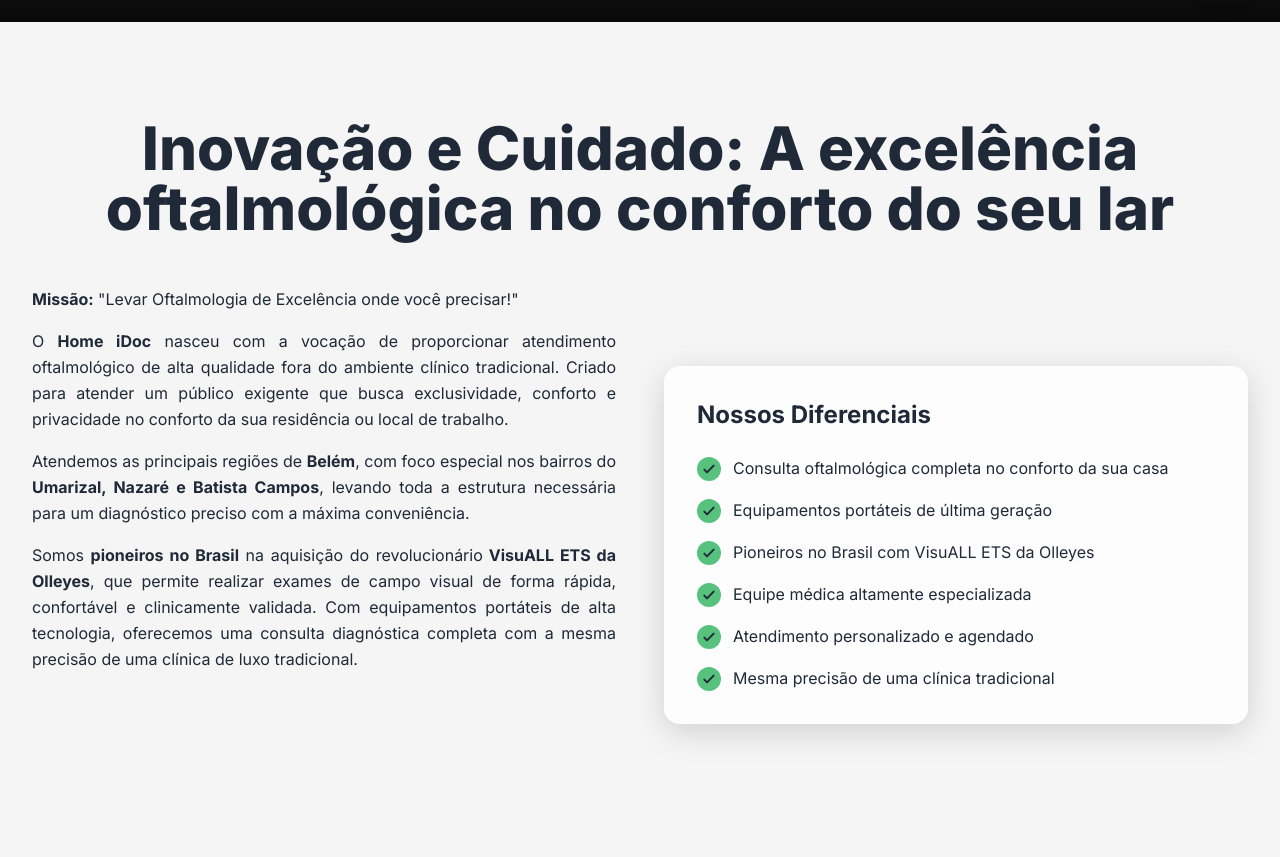
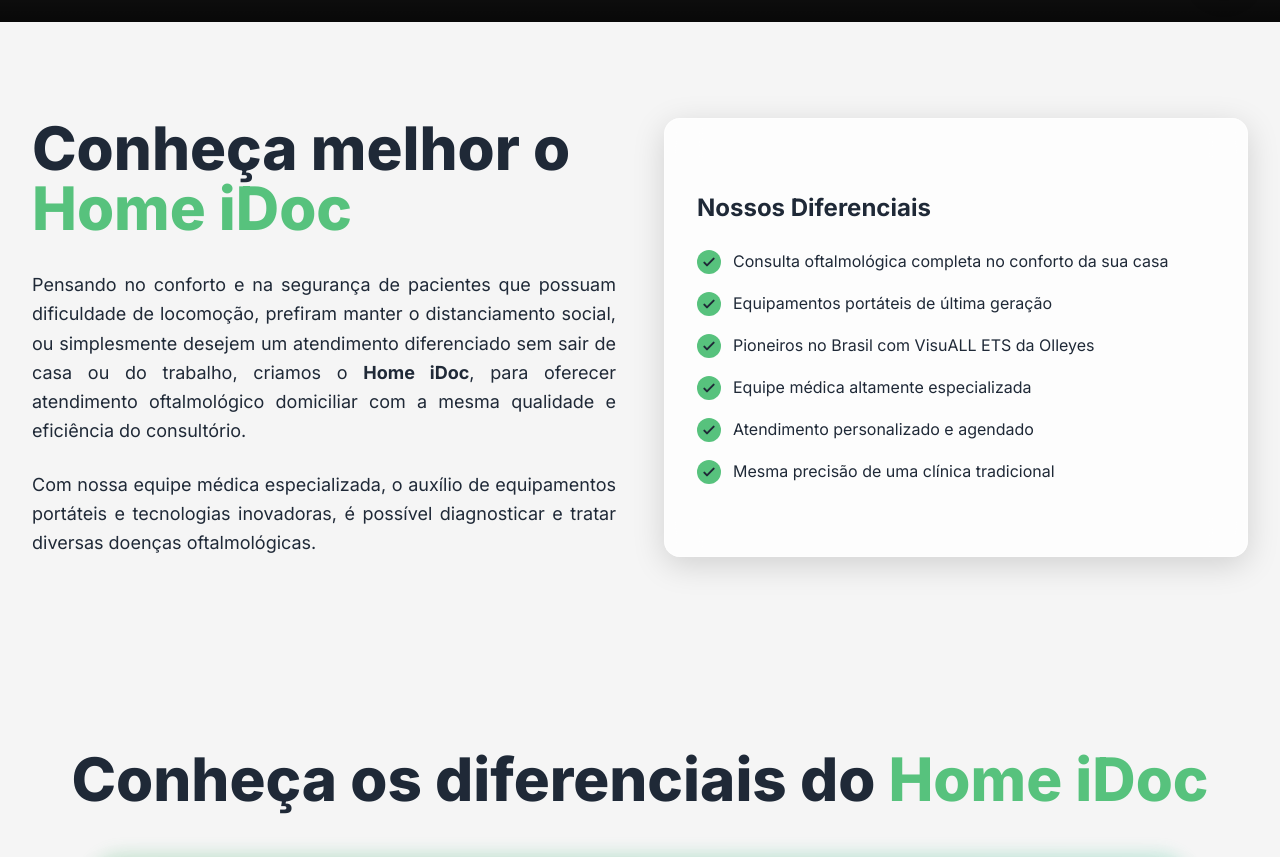
Before and after one commit to mfelipperd/homeidoc, a Next.js app: page / in a window 1280 px wide. Shown: the part 778-1635 px from the top of the page. Built offline with nearby package versions, Linux system fonts and the light colour scheme; grey boxes are pictures that could not be loaded.

Commit message:
feat: add AboutSection component to home page with service highlights

```diff
--- a/components/home/AboutSection.tsx
+++ b/components/home/AboutSection.tsx
@@ -11,45 +11,32 @@
   return (
     <section className="py-16 md:py-24">
       <div className="container-custom">
-        {/* Título centralizado acima de toda a seção */}
-        <h2 className="text-4xl md:text-5xl lg:text-6xl font-extrabold text-center mb-12 leading-tight">
-          Inovação e Cuidado: A excelência oftalmológica no conforto do seu lar
-        </h2>
-
-        <div className="grid grid-cols-1 lg:grid-cols-2 gap-12 items-start">
+        <div className="grid grid-cols-1 lg:grid-cols-2 gap-12 items-stretch">
           {/* Coluna Esquerda - Texto */}
-          <div className="text-left space-y-6">
-            <div className="space-y-4 text-base text-white/90 leading-relaxed text-justify">
+          <div className="text-left flex flex-col justify-center">
+            <h2 className="text-4xl md:text-5xl lg:text-6xl font-extrabold text-left mb-8 leading-tight">
+              Conheça melhor o <span className="text-primary-green">Home iDoc</span>
+            </h2>
+            <div className="space-y-6 text-lg text-white/90 leading-relaxed text-justify">
               <p>
-                <strong className="text-white">Missão:</strong> "Levar Oftalmologia de Excelência onde você precisar!"
+                Pensando no conforto e na segurança de pacientes que possuam dificuldade de locomoção,
+                prefiram manter o distanciamento social, ou simplesmente desejem um atendimento
+                diferenciado sem sair de casa ou do trabalho, criamos o <strong>Home iDoc</strong>,
+                para oferecer atendimento oftalmológico domiciliar com a mesma qualidade e
+                eficiência do consultório.
               </p>
 
               <p>
-                O <strong>Home iDoc</strong> nasceu com a vocação de proporcionar atendimento
-                oftalmológico de alta qualidade fora do ambiente clínico tradicional. Criado
-                para atender um público exigente que busca exclusividade, conforto e
-                privacidade no conforto da sua residência ou local de trabalho.
-              </p>
-
-              <p>
-                Atendemos as principais regiões de <strong>Belém</strong>, com foco especial nos bairros
-                do <strong>Umarizal, Nazaré e Batista Campos</strong>, levando toda a estrutura
-                necessária para um diagnóstico preciso com a máxima conveniência.
-              </p>
-
-              <p>
-                Somos <strong>pioneiros no Brasil</strong> na aquisição do revolucionário
-                <strong> VisuALL ETS da Olleyes</strong>, que permite realizar exames de campo
-                visual de forma rápida, confortável e clinicamente validada. Com equipamentos
-                portáteis de alta tecnologia, oferecemos uma consulta diagnóstica completa com
-                a mesma precisão de uma clínica de luxo tradicional.
+                Com nossa equipe médica especializada, o auxílio de equipamentos portáteis e
+                tecnologias inovadoras, é possível diagnosticar e tratar diversas doenças
+                oftalmológicas.
               </p>
             </div>
           </div>
 
           {/* Coluna Direita - Lista de Destaques */}
-          <div className="lg:mt-20">
-            <div className="glass-card-strong rounded-2xl p-8">
+          <div className="flex flex-col">
+            <div className="glass-card-strong rounded-2xl p-8 h-full flex flex-col justify-center">
               <h3 className="text-2xl font-bold mb-6 text-white">
                 Nossos Diferenciais
               </h3>
```
